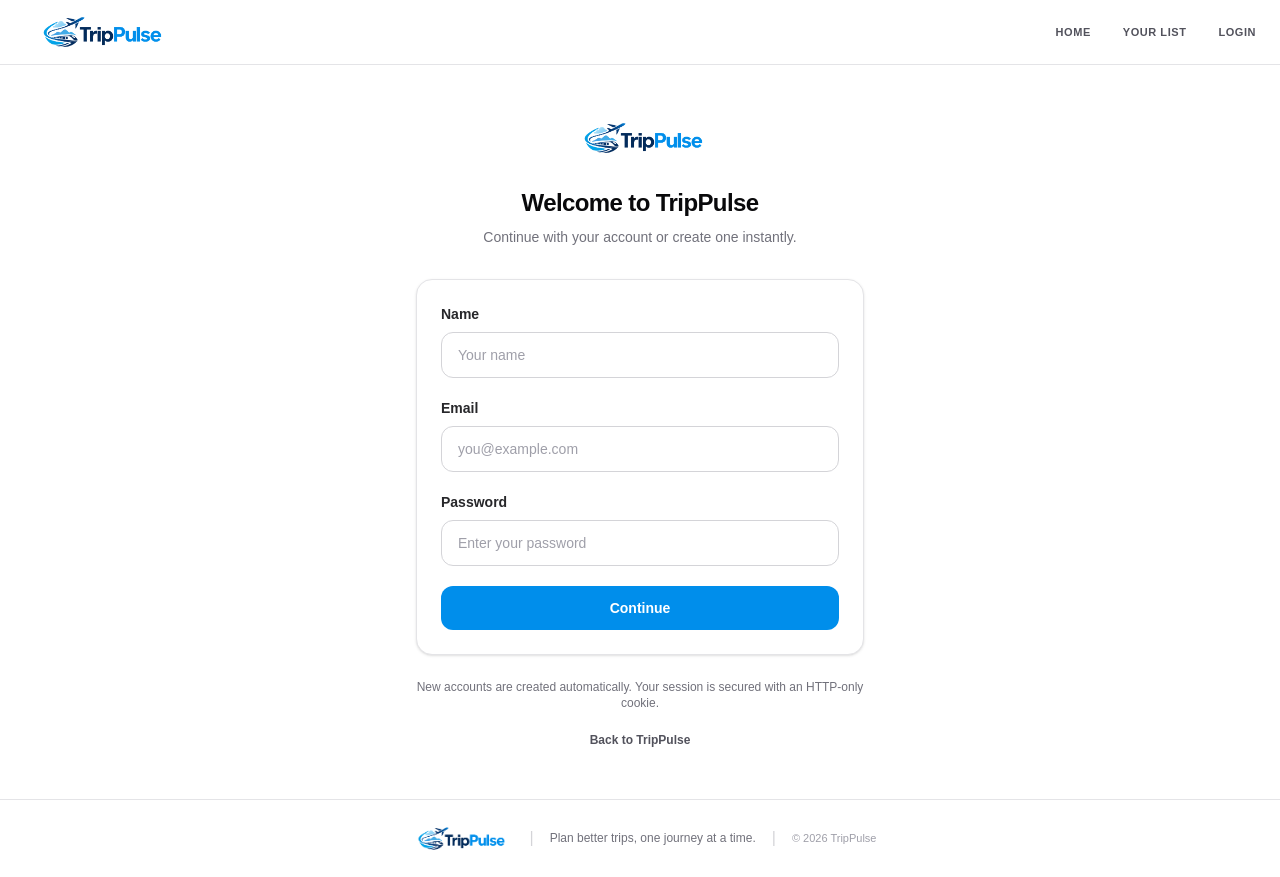
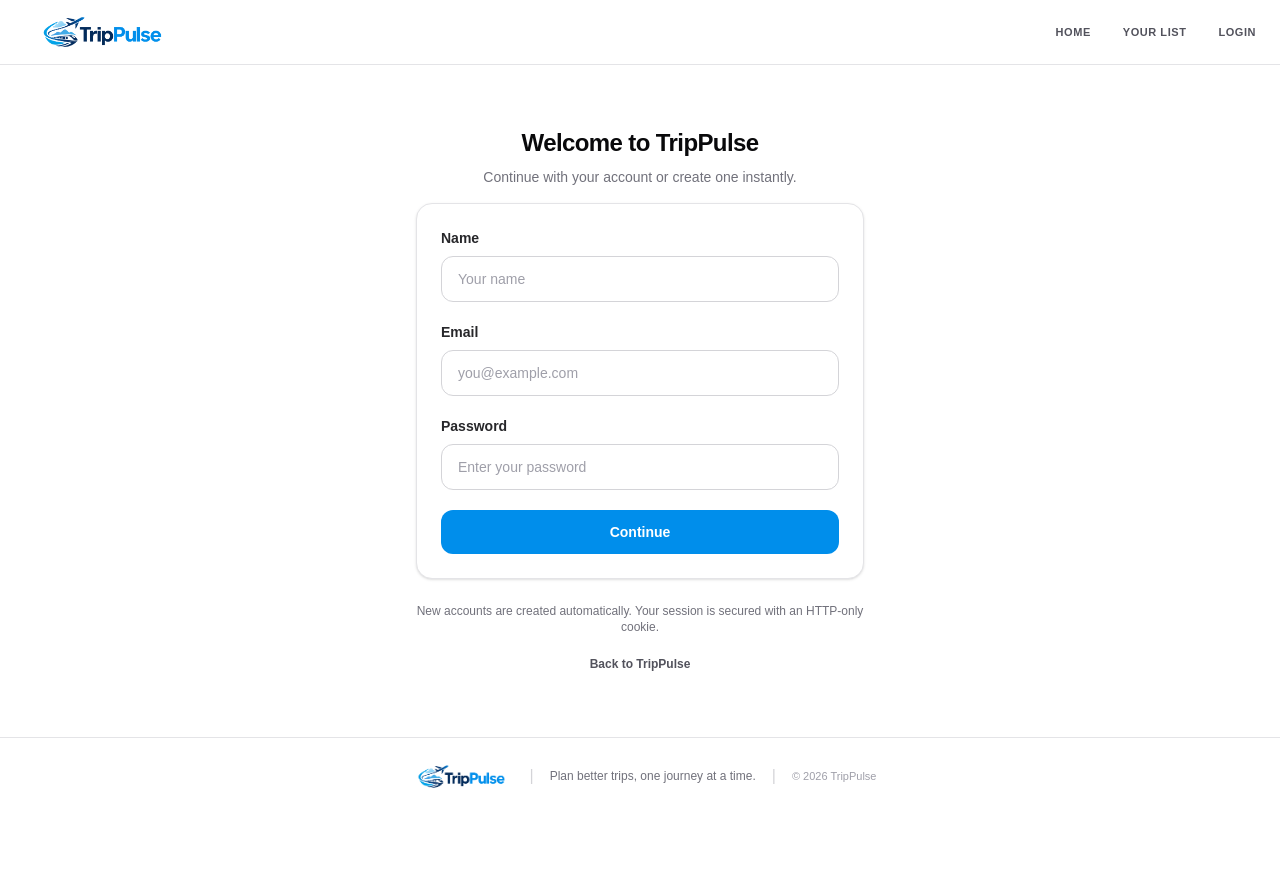
Before and after one commit to md-faizanahmad/trip_pulse, a Next.js app: page /login in a window 1280 px wide. After the commit the page ends 815 px from the top, so only its background shows below. Built offline with nearby package versions, Linux system fonts and the light colour scheme; no server answers.

Commit message:
feat: update login page for combined authentication

```diff
--- a/src/app/login/page.tsx
+++ b/src/app/login/page.tsx
@@ -1,7 +1,6 @@
 "use client";
 
 import { FormEvent, useState } from "react";
-import Image from "next/image";
 import Link from "next/link";
 import { useRouter } from "next/navigation";
 
@@ -73,19 +72,10 @@ export default function LoginPage() {
   }
 
   return (
-    <main className="flex min-h-[calc(100vh-8rem)] items-center justify-center px-4 py-12">
+    <main className="flex min-h-[calc(100vh-8rem)] items-center justify-center px-4 py-8">
       <div className="w-full max-w-md">
-        <div className="mb-8 text-center">
-          <Image
-            src="/brand/trippulse-logo.png"
-            alt="TripPulse"
-            width={150}
-            height={50}
-            className="mx-auto"
-            priority
-          />
-
-          <h1 className="mt-6 text-2xl font-bold tracking-tight text-zinc-950">
+        <div className="mb-4 text-center">
+          <h1 className=" text-2xl font-bold tracking-tight text-zinc-950">
             Welcome to TripPulse
           </h1>
 
```
